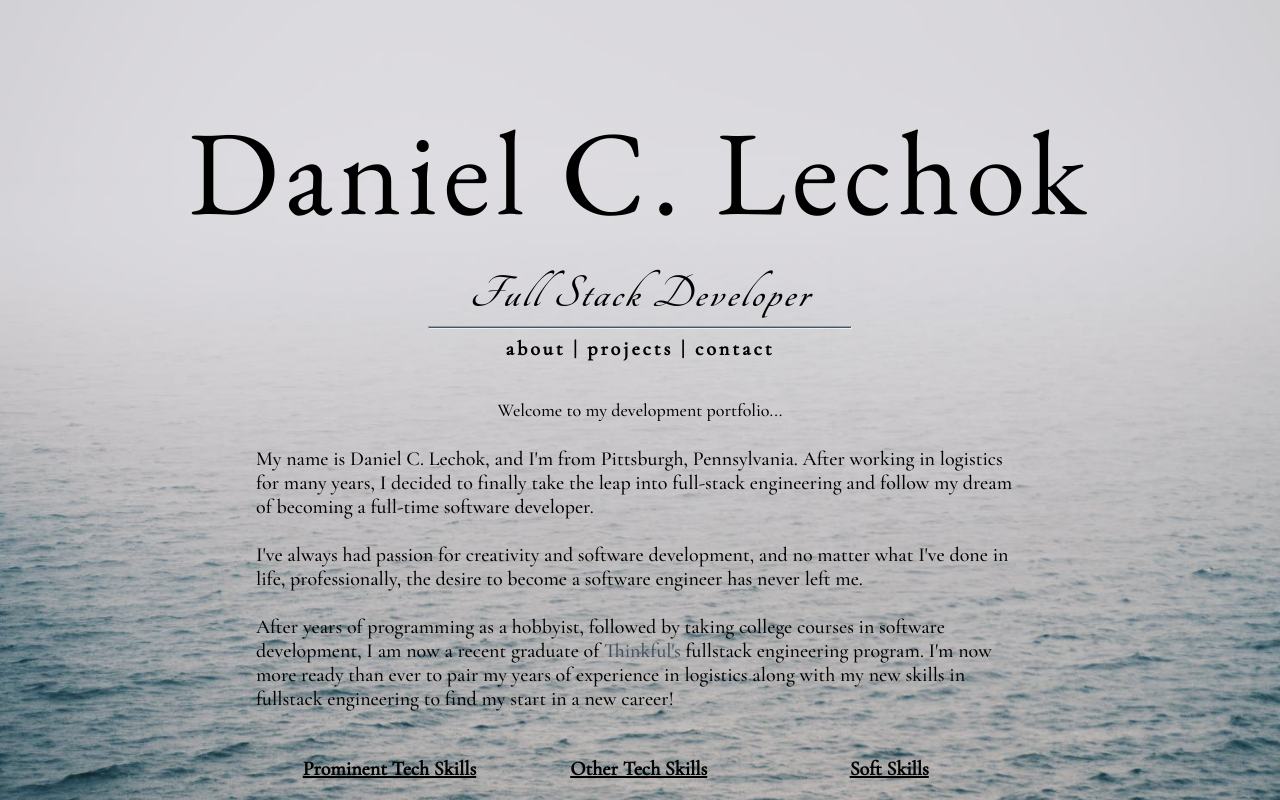
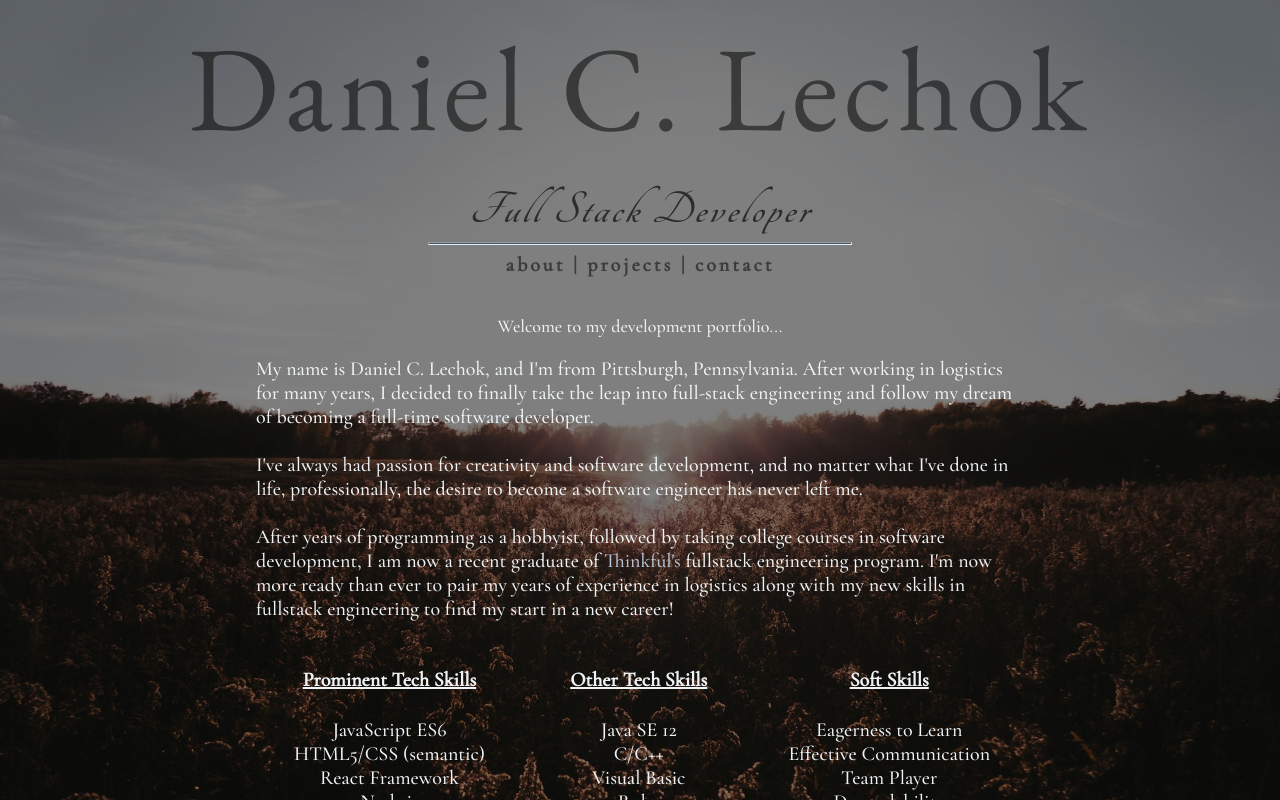
Before and after one commit to dclechok/devsite-frontend, a React (Create React App) app: page / in a window 1280 px wide. Shown: the top 800 px of the page. Built offline with nearby package versions, Linux system fonts and the light colour scheme.

Commit message:
changed background, adjusted css

```diff
--- a/src/MainBody.css
+++ b/src/MainBody.css
@@ -1,8 +1,14 @@
 .main-body{
-    margin: 2% 20%;
+    margin: 0;
     text-align: left;
     font-weight: 500;
     font-size: 20px;
+    color: rgb(240, 243, 245);
+}
+
+.nested-body{
+    margin-left: 20%;
+    margin-right: 20%;
 }
 
 a{
@@ -10,11 +16,11 @@ a{
 }
 
 a:link{
-    color:rgb(62, 79, 94);
+    color:rgb(179, 197, 212);
 }
 
 a:visited{
-    color:rgb(61, 84, 104);
+    color:rgb(136, 166, 192);
 }
 
 a:hover{
--- a/src/MainBody.js
+++ b/src/MainBody.js
@@ -5,8 +5,10 @@ import About from "./About";
 function MainBody() {
   return (
     <main className="main-body">
-      <About />
-      <SkillsList />
+      <section className="nested-body">
+        <About />
+        <SkillsList />
+      </section>
     </main>
   );
 }
--- a/src/MainNav.css
+++ b/src/MainNav.css
@@ -3,25 +3,30 @@
 @import url("https://fonts.googleapis.com/css2?family=Montserrat:wght@200;400&display=swap");
 
 .title-container {
-  margin-top: 1%;
+  margin: 0;
+  padding: 0;
   display: flex;
   flex-direction: row;
   justify-content: space-around;
   align-items: flex-end;
+  color: rgb(240, 243, 245);
 }
 
 nav {
   font-weight: 600;
   font-size: 20px;
   letter-spacing: 3px;
+  color: rgb(240, 243, 245);
+  color:rgba(0, 0, 0, 0.521)
 }
 
 h1 {
   font-size: 120px;
-  margin-bottom: 0;
+  margin: 1% 0 0 0;
   font-family: "EB Garamond", serif;
   font-weight: 200;
   letter-spacing: 6px;
+  color:rgba(0, 0, 0, 0.521)
 }
 
 .subtitle-one {
@@ -29,11 +34,12 @@ h1 {
   letter-spacing: 3px;
   font-style: italic;
   font-family: 'Tangerine', cursive;
-  /* font-family: "Montserrat", sans-serif; */
+  color: rgb(48, 43, 43);
 }
 
 .subtitle-two {
   font-size: 18px;
+  color: rgb(240, 243, 245);
 }
 
 hr{
--- a/src/index.css
+++ b/src/index.css
@@ -1,15 +1,18 @@
 @import url('https://fonts.googleapis.com/css2?family=Cormorant+Garamond:wght@500&family=Raleway&display=swap');
 
 html{
-  background-image: url('./images/water.jpeg');
+  /* background-image: url('./images/water.jpeg'); */
+  background-image: url('./images/field.jpeg');
   height: 100%;
   background-size: cover;
   background-position: center center;
   background-repeat: no-repeat;
   /* overflow: hidden; */
+
 }
 
 body {
   margin: 0;
   font-family: 'Cormorant Garamond', serif;
+  background-color:rgba(0, 0, 0, 0.5);
 }
```
Also changed, not shown: src/images/field.jpeg (added), src/images/forest.jpeg (added).
